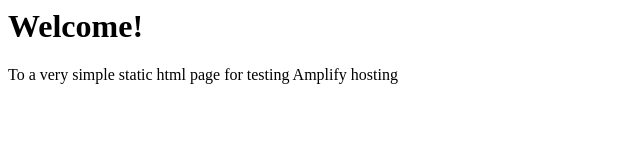
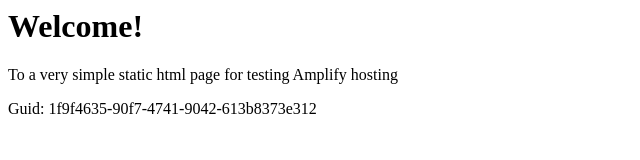
Before and after one commit to aws-aemilia-mxp/Github-PR-Commit-Integration-Test-DoNotTouch-Gith-OKSLNVO2-v1-preprod-eu-south-1, a website: page src/index.html in a window 1280 px wide. Shown: the whole page, without its empty margins (0-640 px from the left). Drawn offline with Linux system fonts and the light colour scheme.

Commit message:
commit from integ tests

```diff
--- a/src/index.html
+++ b/src/index.html
@@ -1,3 +1,5 @@
+
+
 <html lang="en">
 
 <head>
@@ -10,6 +12,6 @@
 <body>
     <h1>Welcome!</h1>
     <p>To a very simple static html page for testing Amplify hosting</p>
-</body>
+    <p>Guid: 1f9f4635-90f7-4741-9042-613b8373e312</p></body>
 
 </html>
```
